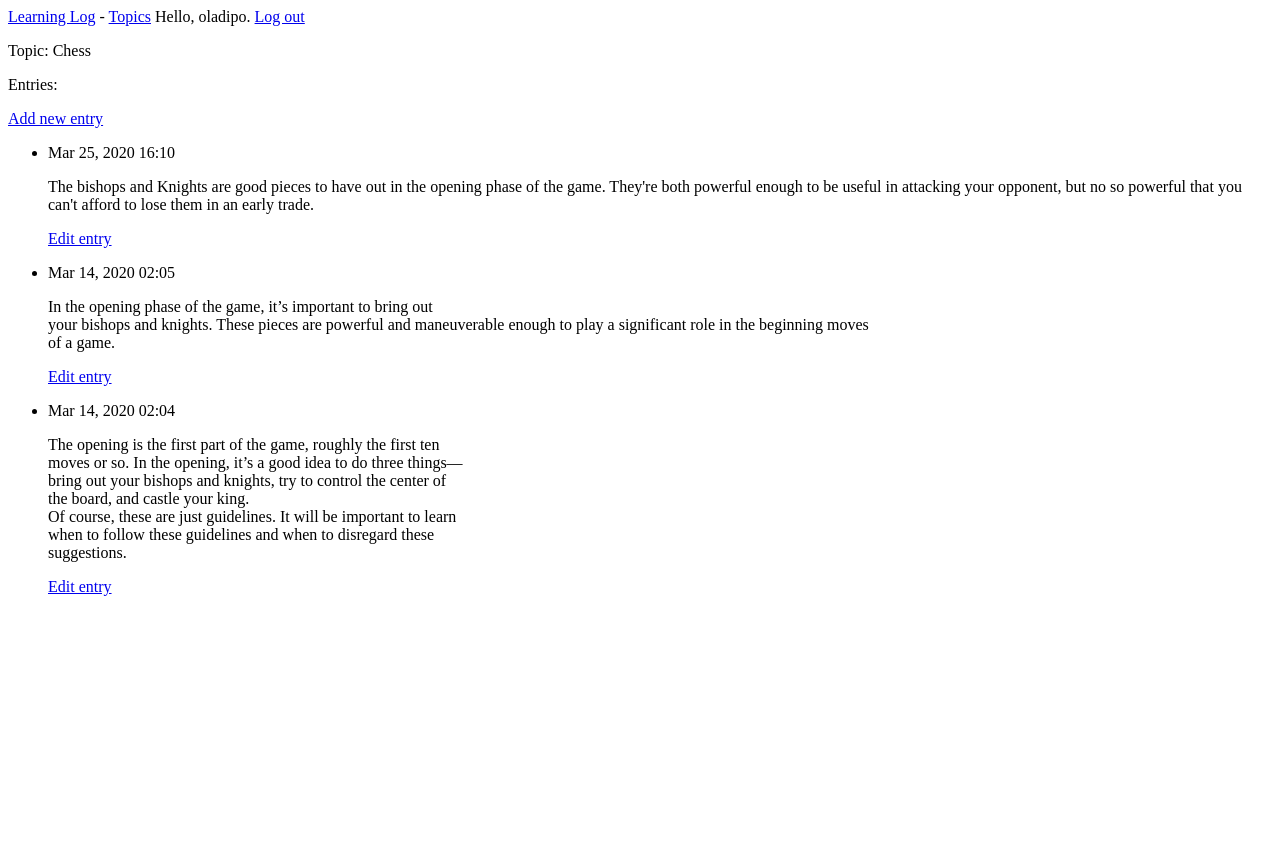
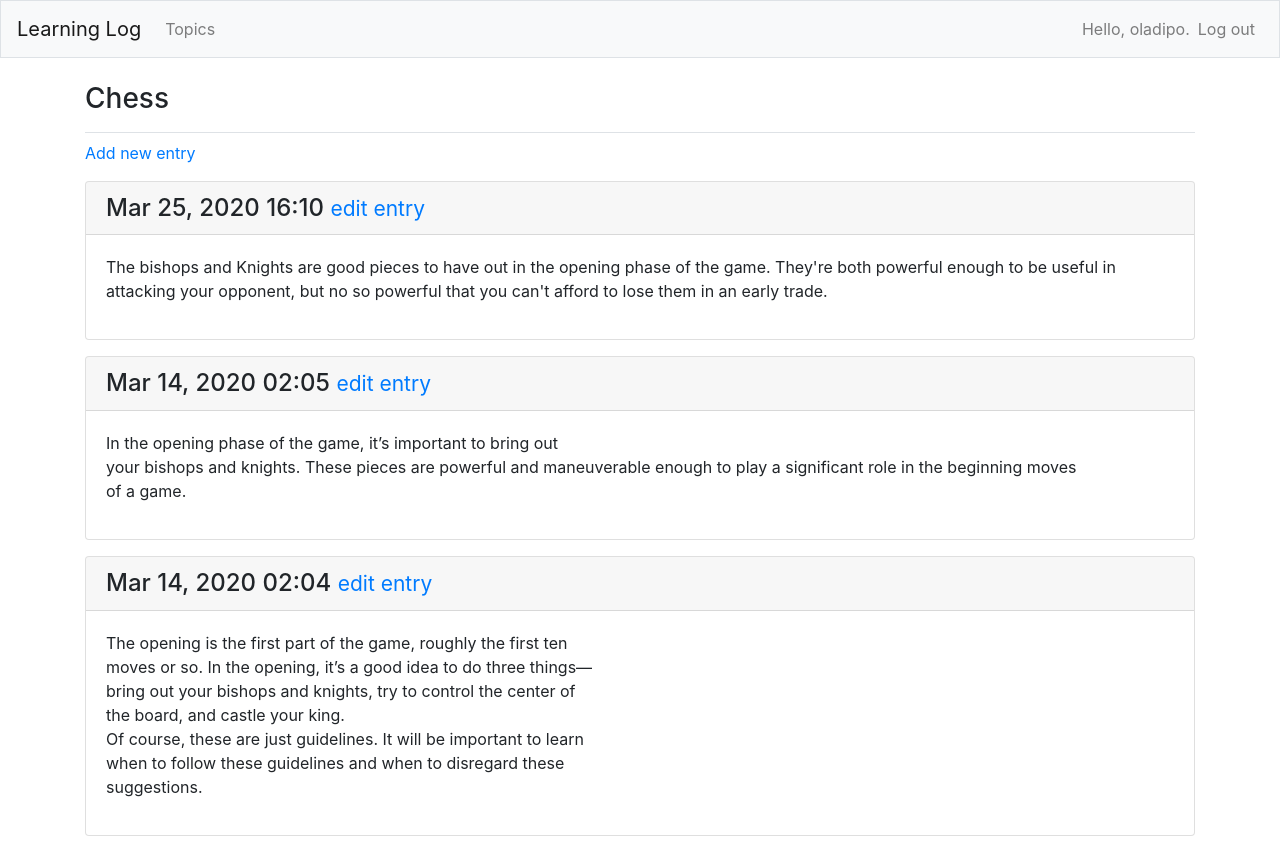
Before and after one commit to olad5/learning_log_python, a Django app: page /topics/1/ in a window 1280 px wide. Before the commit the page ends 596 px from the top, so only its background shows below. Run offline with Django 3.2, Linux system fonts and the light colour scheme; a user stored in the database is signed in; data comes from the database, SQL or seed files in the repository; both versions use the stored data as it was after the commit; some libraries are stand-ins or nearby versions.

Commit message:
styled learning logs

```diff
--- a/learning_log/settings.py
+++ b/learning_log/settings.py
@@ -34,6 +34,8 @@ INSTALLED_APPS = [
     # My apps
     "learning_logs",
     "users",
+    # Third party apps
+    "bootstrap4",
     # Default django apps.
     "django.contrib.admin",
     "django.contrib.auth",
--- a/learning_logs/templates/learning_logs/base.html
+++ b/learning_logs/templates/learning_logs/base.html
@@ -1,13 +1,66 @@
-<p>
-    <a href="{% url 'learning_logs:index' %}">Learning Log</a> -
-    <a href="{% url 'learning_logs:topics' %}">Topics</a>
-    {% if user.is_authenticated %}
-    Hello, {{ user.username }}.
-    <a href="{% url 'users:logout' %}">Log out</a>
-    {% else %}
-    <a href="{% url 'users:register' %}">Register</a>
-    <a href="{% url 'users:login' %}">Log in</a>
-    {% endif %}
-</p>
+{% load bootstrap4 %}
+<!DOCTYPE html>
+<html lang="en">
 
-{% block content %}{% endblock content %}
+<head>
+    <meta charset="UTF-8">
+    <meta name="viewport" content="width=device-width, initial-scale=1.0, shrink-to-fit=no">
+    <title>Learning Log</title>
+
+    {% bootstrap_css %}
+    {% bootstrap_javascript jquery='full' %}
+
+</head>
+
+<body>
+
+    <nav class="navbar navbar-expand-md navbar-light bg-light mb-4 border">
+
+        <a href="{% url 'learning_logs:index' %}" class="navbar-brand">Learning Log</a>
+
+        <button class="navbar-toggler" type="button" data-toggle="collapse" data-target="#navbarCollapse"
+            aria-controls="navbarCollapse" aria-expanded="false" aria-label="Toggle navigation"><span
+                class="navbar-toggler-icon"></span></button>
+        <div class="collapse navbar-collapse" id="navbarCollapse">
+            <ul class="navbar-nav mr-auto">
+                <li class="nav-item">
+                    <a href="{% url 'learning_logs:topics' %}" class="nav-link">Topics</a>
+                </li>
+            </ul>
+            <ul class="navbar-nav ml-auto">
+                {% if user.is_authenticated %}
+                <li class="nav-item">
+                    <span class="navbar-text">Hello, {{ user.username }}.</span>
+                </li>
+                <li class="nav-item">
+                    <a href="{% url 'users:logout' %}" class="nav-link">Log out</a>
+                </li>
+                {% else %}
+                <li class="nav-item">
+                    <a href="{% url 'users:register' %}" class="nav-link">Register</a>
+                </li>
+                <li class="nav-item">
+                    <a href="{% url 'users:login' %}" class="nav-link">Log in</a>
+                </li>
+                {% endif %}
+            </ul>
+        </div>
+
+    </nav>
+
+
+    <main class="container" role="main">
+        <div class="pb-2 mb-2 border-bottom">
+            {% block page_header %} {% endblock page_header %}
+        </div>
+        <div>
+            {% block content %} {% endblock content %}
+        </div>
+    </main>
+
+
+
+
+</body>
+
+</html>
--- a/learning_logs/templates/learning_logs/topic.html
+++ b/learning_logs/templates/learning_logs/topic.html
@@ -1,26 +1,32 @@
 {% extends 'learning_logs/base.html' %}
+
+
+{% block page_header %}
+<h3>{{ topic }}</h3>
+{% endblock page_header %}
+
+
+
 
 {% block content %}
 
-<p>Topic: {{topic}} </p>
-
-<p>Entries:</p>
 <p>
     <a href="{% url 'learning_logs:new_entry' topic.id %}">Add new entry</a>
 </p>
-<ul>
-    {% for entry in entries %}
-    <li>
-        <p>{{ entry.date_added|date:'M d, Y H:i' }}</p>
-        <p>{{ entry.text|linebreaks }}</p>
-        <p>
-            <a href="{% url 'learning_logs:edit_entry' entry.id%}">Edit entry</a>
-        </p>
-    </li>
-    {% empty %}
-    <li>There are no entries for this topic yet.</li>
-    {% endfor %}
-</ul>
+
+{% for entry in entries %}
+<div class="card mb-3">
+    <h4 class="card-header">
+        {{ entry.date_added|date:'M d, Y H:i' }}
+        <small><a href="{% url 'learning_logs:edit_entry' entry.id %}">edit entry</a></small>
+    </h4>
+    <div class="card-body">
+        {{ entry.text|linebreaks }}
+    </div>
+</div>
+{% empty %}
+<p>There are no entries for this topic yet.</p>
+{% endfor %}
 
 
 {% endblock content %}
```
Also changed, not shown: learning_logs/templates/learning_logs/index.html (+11 -4 lines), learning_logs/templates/learning_logs/topics.html (+19 -6 lines), users/templates/registration/login.html (+13 -8 lines), db.sqlite3.
